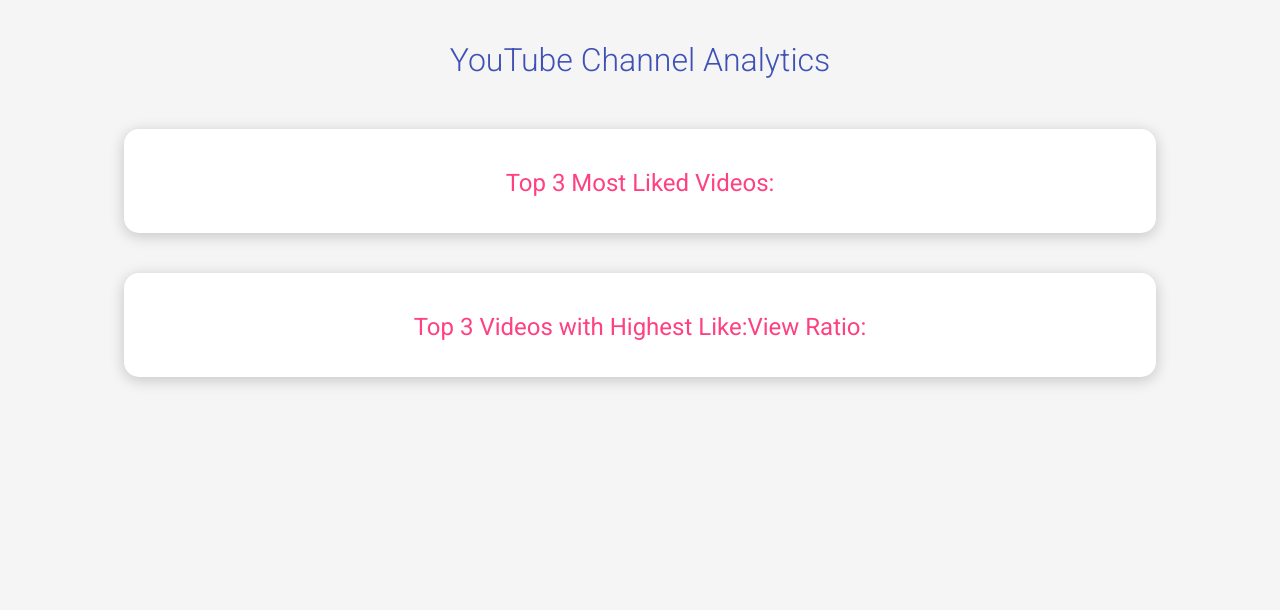
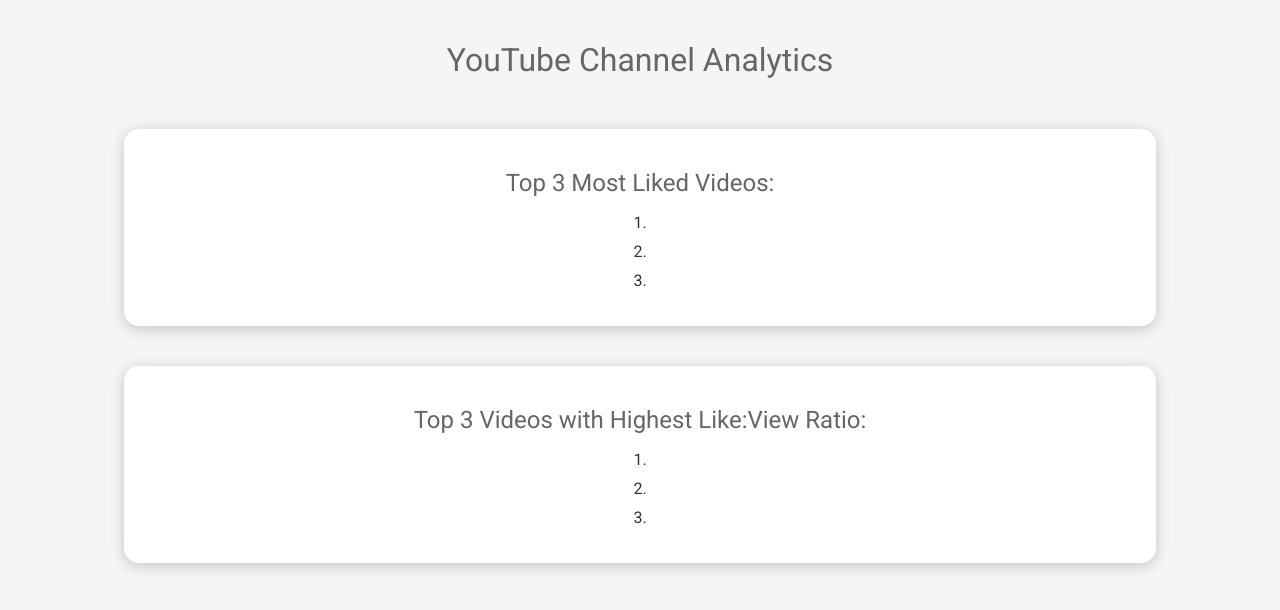
Before and after one commit to timf34/youtube-sort-by-likes, a website built with webpack: page src/popup.html in a window 1280 px wide. Built offline with nearby package versions, Linux system fonts and the light colour scheme; no server answers.

Commit message:
made colours more neutral and odded an ordered list

```diff
--- a/src/popup.html
+++ b/src/popup.html
@@ -10,16 +10,20 @@
     <h1>YouTube Channel Analytics</h1>
     <div id="mostLiked">
       <h2>Top 3 Most Liked Videos:</h2>
-      <p id="mostLikedVideo1"></p>
-      <p id="mostLikedVideo2"></p>
-      <p id="mostLikedVideo3"></p>
+      <ol>
+        <li id="mostLikedVideo1"></li>
+        <li id="mostLikedVideo2"></li>
+        <li id="mostLikedVideo3"></li>
+      </ol>
     </div>
 
     <div id="highestRatio">
       <h2>Top 3 Videos with Highest Like:View Ratio:</h2>
-      <p id="highestRatioVideo1"></p>
-      <p id="highestRatioVideo2"></p>
-      <p id="highestRatioVideo3"></p>
+      <ol>
+        <li id="highestRatioVideo1"></li>
+        <li id="highestRatioVideo2"></li>
+        <li id="highestRatioVideo3"></li>
+      </ol>
     </div>
 
     <script src="../dist/popup.js"></script>
--- a/src/stylesheet/styles.css
+++ b/src/stylesheet/styles.css
@@ -2,29 +2,35 @@
     font-family: 'Roboto', sans-serif;
     background-color: #f5f5f5;
     margin: 20px;
-    color: #3f51b5;
+    color: #333333;
     display: flex;
     flex-direction: column;
     align-items: center;
 }
 
 h1 {
-    color: #3f51b5;
-    font-weight: 300;
+    color: #666666;
+    font-weight: 400;
     text-align: center;
     margin-bottom: 30px;
 }
 
 h2 {
-    color: #ff4081;
+    color: #666666;
     font-weight: 400;
     margin-bottom: 10px;
     text-align: center;
 }
 
-p {
+ol {
     font-size: 16px;
     text-align: center;
+    list-style-position: inside;
+    padding: 0;
+}
+
+ol li {
+    margin-bottom: 10px;
 }
 
 div {
```
